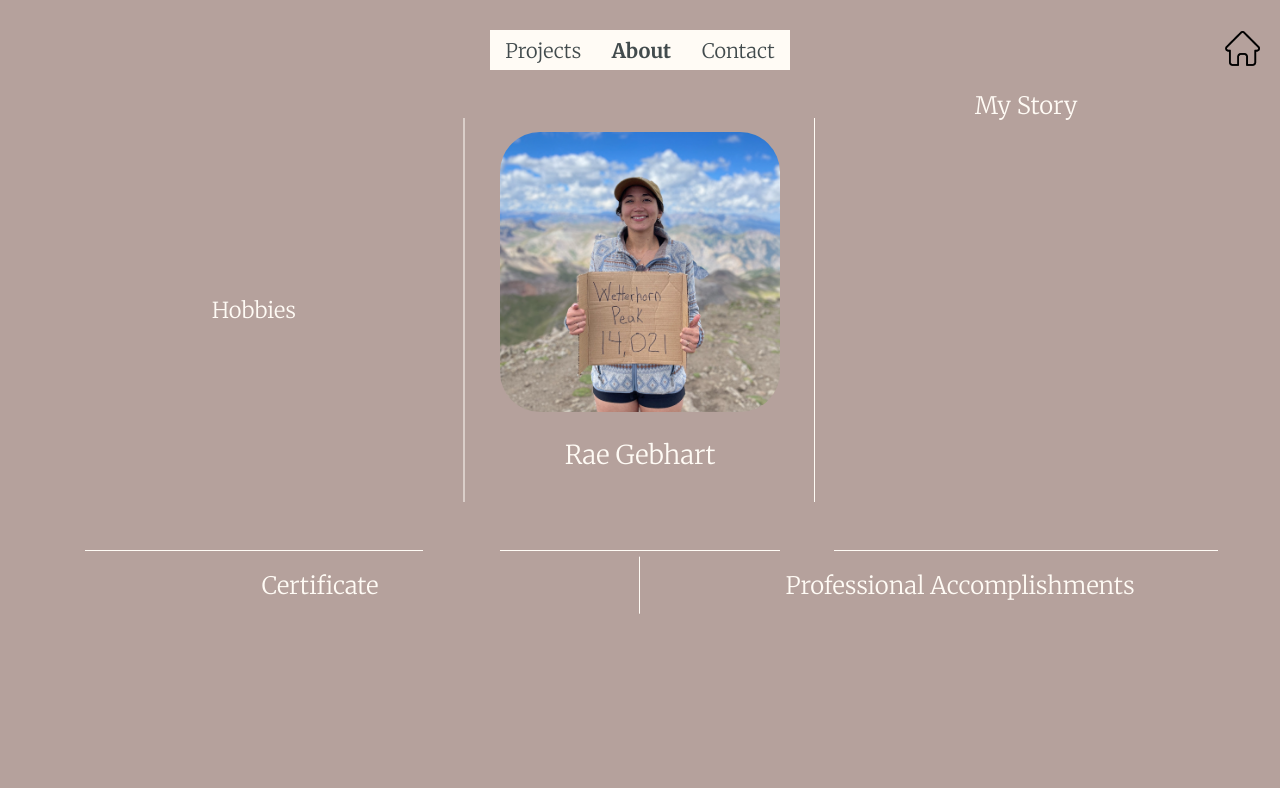
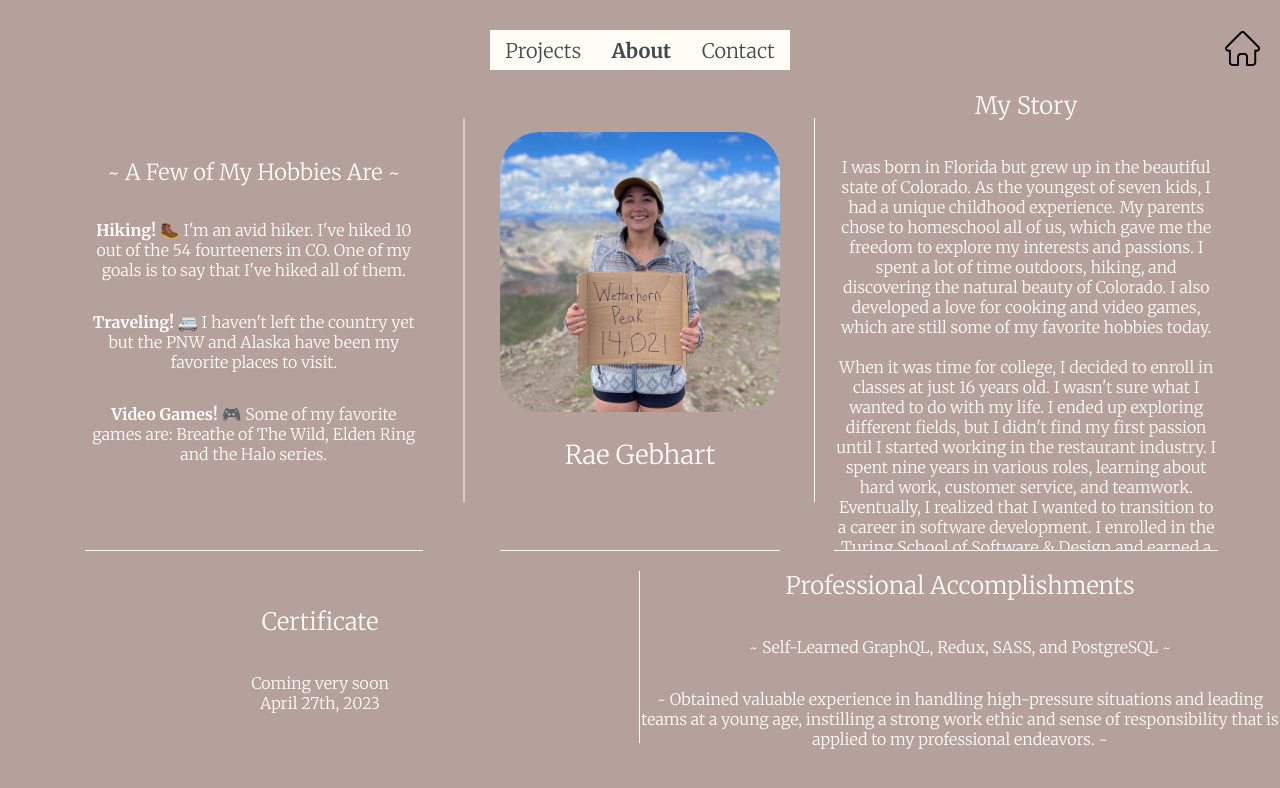
Before and after one commit to rae-107/rae-gebharts-portfolio, a React (Create React App) app: page /about in a window 1280 px wide. Shown: the top 788 px of the page. Built offline with nearby package versions, Linux system fonts and the light colour scheme.

Commit message:
Add content to about page

```diff
--- a/src/components/About/About.js
+++ b/src/components/About/About.js
@@ -1,32 +1,79 @@
-import './About.css'
-import { NavBar } from '../NavBar/NavBar'
+import "./About.css";
+import { NavBar } from "../NavBar/NavBar";
 
 export const About = () => {
   return (
-    <div className='about-page'>
+    <div className="about-page">
       <NavBar />
       <div className="top-half">
         <div className="intro-container">
           <div className="image-container">
-            <img className="image" alt="Rae Gebharts's portrait" src="/assets/wetterhorn-shot.jpg" />
+            <img
+              className="image"
+              alt="Rae Gebharts's portrait"
+              src="/assets/wetterhorn-shot.jpg"
+            />
             <h1>Rae Gebhart</h1>
           </div>
         </div>
         <div className="hobbies-container">
           <div className="hobbies-border-container">
-            <h2 className="hobbies-title">Hobbies</h2>
+            <h2 className="hobbies-title">~ A Few of My Hobbies Are ~</h2>
+            <p align="center">
+              <strong>Hiking!</strong> 🥾 I'm an avid hiker. I've hiked 10 out
+              of the 54 fourteeners in CO. One of my goals is to say that I've
+              hiked all of them.{" "}
+            </p>
+            <p align="center">
+              <strong>Traveling!</strong> 🚐 I haven't left the country yet but
+              the PNW and Alaska have been my favorite places to visit.{" "}
+            </p>
+            <p align="center">
+              <strong>Video Games!</strong> 🎮 Some of my favorite games are:
+              Breathe of The Wild, Elden Ring and the Halo series.
+            </p>
           </div>
         </div>
         <div className="my-summary-container">
           <div className="summary-border-container">
             <h2>My Story</h2>
             <p>
+              I was born in Florida but grew up in the beautiful state of
+              Colorado. As the youngest of seven kids, I had a unique childhood
+              experience. My parents chose to homeschool all of us, which gave
+              me the freedom to explore my interests and passions. I spent a lot
+              of time outdoors, hiking, and discovering the natural beauty of
+              Colorado. I also developed a love for cooking and video games,
+              which are still some of my favorite hobbies today.
               <br />
               <br />
+              When it was time for college, I decided to enroll in classes at
+              just 16 years old. I wasn't sure what I wanted to do with my life.
+              I ended up exploring different fields, but I didn't find my first
+              passion until I started working in the restaurant industry. I
+              spent nine years in various roles, learning about hard work,
+              customer service, and teamwork. Eventually, I realized that I
+              wanted to transition to a career in software development. I
+              enrolled in the Turing School of Software & Design and earned a
+              certificate of completion in Front-End Software Engineering. The
+              journey wasn't easy, and throughout my academic journey, I faced
+              challenges but my previous experiences taught me the importance of
+              hard work, determination, and perseverance. I'm proud of how far
+              I've come and excited to see where my new career takes me.
               <br />
               <br />
+              My ultimate goal is to become a Software Engineer and create
+              innovative solutions to real-world problems. I believe that
+              technology can be used to make our lives easier and to solve some
+              of the most pressing environmental challenges of our time. In my
+              free time, I like to explore the great outdoors.
               <br />
               <br />
+              Looking back on my life so far, I am grateful for the
+              opportunities I have had and the experiences that have shaped me
+              into the person I am today. I am excited to see where my career in
+              technology takes me next, and I hope to make a positive impact on
+              the world.
             </p>
           </div>
         </div>
@@ -35,14 +82,21 @@ export const About = () => {
         <div className="certificate-container">
           <div className="certificate-border-container">
             <h2>Certificate</h2>
+            <p>
+              Coming very soon
+              <br />
+              April 27th, 2023
+            </p>
           </div>
         </div>
         <div className="accomplishments-container">
           <div className="accomplishments-container">
             <h2>Professional Accomplishments</h2>
+            <p>~ Self-Learned GraphQL, Redux, SASS, and PostgreSQL ~</p>
+            <p>~ Obtained valuable experience in handling high-pressure situations and leading teams at a young age, instilling a strong work ethic and sense of responsibility that is applied to my professional endeavors. ~</p>
           </div>
         </div>
       </div>
     </div>
-  )
-}
+  );
+};
```
